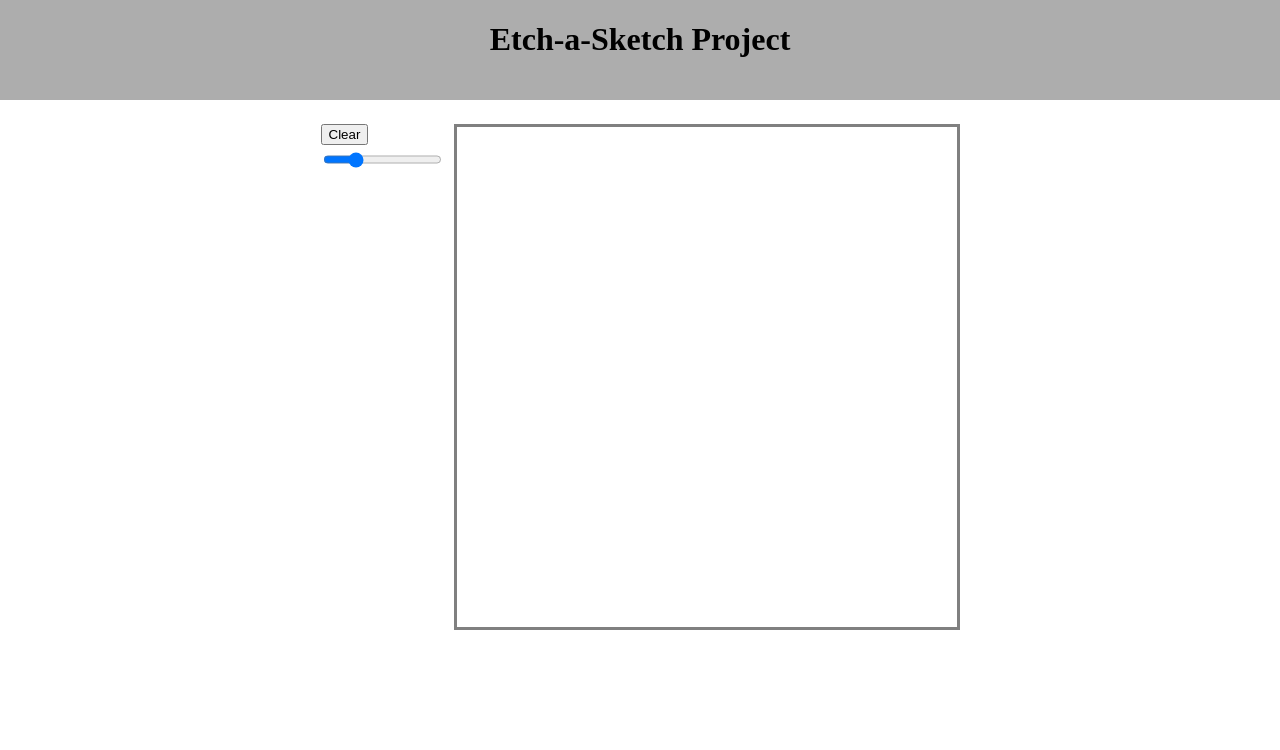
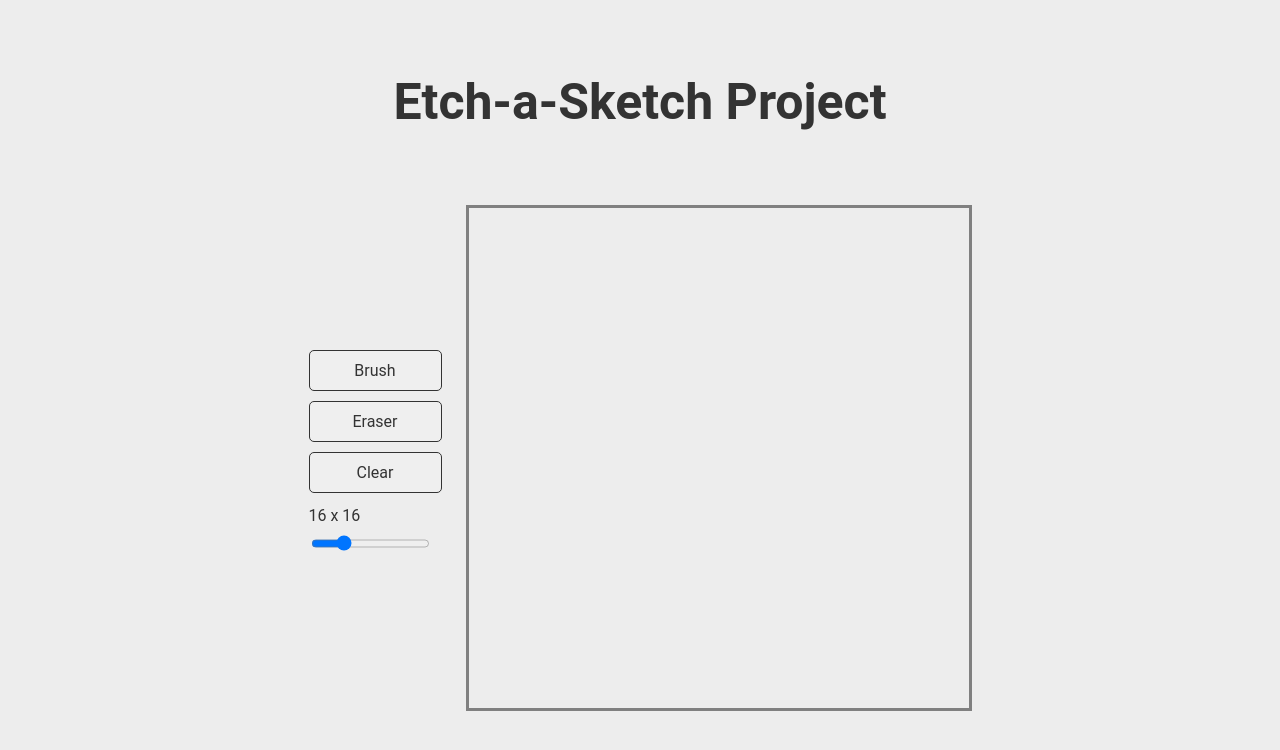
Before and after one commit to ma-benjamin/Etch-a-Sketch, a plain HTML site: page index.html in a window 1280 px wide. Drawn offline with Linux system fonts and the light colour scheme.

Commit message:
Added eraser and made appearance better

```diff
--- a/index.html
+++ b/index.html
@@ -9,13 +9,15 @@
     <script src="script.js" defer></script>
 </head>
 <body>
-    <div class = "header">
-        <h1>Etch-a-Sketch Project</h1>
-    </div>
+    <header class = "header">
+        <h1 class = "title"> Etch-a-Sketch Project </h1>
+    </header>
     <div class = "container">
-        <div class = "button_list">
+        <div class = "settings">
+            <button id = "brushBtn"> Brush </button>
+            <button id = "eraserBtn"> Eraser </button>
             <button id = "clearBtn"> Clear </button>
-            <div id = "sizeDisplay">  </div>
+            <div id = "sizeDisplay"> 16 x 16 </div>
             <div class = "slidecontainer">
                 <input type="range" min = "a" max = "64" value = "16" class = "slider" id = "sizeSlider">
             </div>
--- a/script.js
+++ b/script.js
@@ -1,12 +1,28 @@
 let size = 16;
 let color = '#333333'
+let brush = 'brush'
 
+function setCurrentColor(c) {
+    color = c
+}
+
+function setCurrentBrush(b) {
+    brush = b
+}
+
+function setCurrentSize(s) {
+    size = s
+}
 
 const grid = document.getElementById('grid')
+const brushBtn = document.getElementById('brushBtn')
+const eraserBtn = document.getElementById('eraserBtn')
 const clearBtn = document.getElementById('clearBtn')
 const sizeSlider = document.getElementById('sizeSlider')
 const sizeDisplay = document.getElementById('sizeDisplay')
 
+brushBtn.onclick = () => setCurrentBrush('brush')
+eraserBtn.onclick = () => setCurrentBrush('eraser')
 clearBtn.onclick = () => reload()
 sizeSlider.onmousemove = (e) => updateSizeDisplay(e.target.value)
 sizeSlider.onchange = (e) => changeBoardSize(e.target.value)
@@ -49,9 +65,28 @@ function setBoard(s) {
 
 function paint(e) {
     if(e.type === 'mouseover' && !mouseDown) return
-    e.target.style.backgroundColor = color;
+    if(brush === 'brush') {
+        e.target.style.backgroundColor = color;
+    } else if (brush === 'eraser') {
+        e.target.style.backgroundColor = '#fefefe'
+    }
+}
+
+function activateButton(b) {
+    if (brush === 'brush') {
+        brushBtn.classList.remove('active')
+    } else if (brush === 'eraser') {
+        eraserBtn.classList.remove('active')
+    }
+
+    if (b === 'brush') {
+        brushBtn.classList.remove('active')
+    } else if (b === 'eraser') {
+        eraserBtn.classList.remove('active')
+    }
 }
 
 window.onload = () => {
-    setBoard(size);
+    setBoard(size)
+    activateButton(brush)
 }
--- a/styles.css
+++ b/styles.css
@@ -1,25 +1,52 @@
+html {
+    position: relative;
+    min-height: 100%;
+}
+
 body {
-    margin: 0;
-    padding: 0;
+    background-color: #ededed;
+    color: #333;
+    font-family: 'Roboto', sans-serif;
+    line-height: 1.6;
+    margin-bottom: 100px;
+}
 
+h1 {
+    line-height: 1.2;
+}
+
+button, input {
+    width: 100%;
+    border: none;
+    color: inherit;
+    font-family: inherit;
+    font-size: inherit;
+    cursor: pointer;
+    outline: none;
+    margin-bottom: 10px;
 }
 
 .header {
-    display: flex;
-    flex-direction: row;
-    justify-content: center;
-    background-color: rgb(173, 173, 173);
-    margin: 0;
-    padding: 0;
-    height: 100px;
-    width: auto;
+    padding: 30px 0;
+}
+
+.title {
+    text-align: center;
+    font-size: 50px;
 }
 
 .container {
     display: flex;
     flex-direction: row;
     justify-content: center;
-    margin: 24px;
+    margin: 10px;
+}
+
+.settings {
+    display: flex;
+    flex-direction: column;
+    justify-content: center;
+    margin-right: 24px;
 }
 
 .slidercontainer {
@@ -34,6 +61,23 @@ body {
     transition: opacity .2s;
 }
 
+button {
+    padding: 10px 20px;
+    border: 1px solid #333;
+    border-radius: 5px;
+    -webkit-transition: .2s;
+    transition: opacity .2s;
+}
+
+button.active {
+    background-color: #333;
+    color: #ededed;
+}
+
+button:hover, input:hover {
+    transform: scale(1.03);
+}
+
 .box {
     display: grid;
     height: 500px;
```
